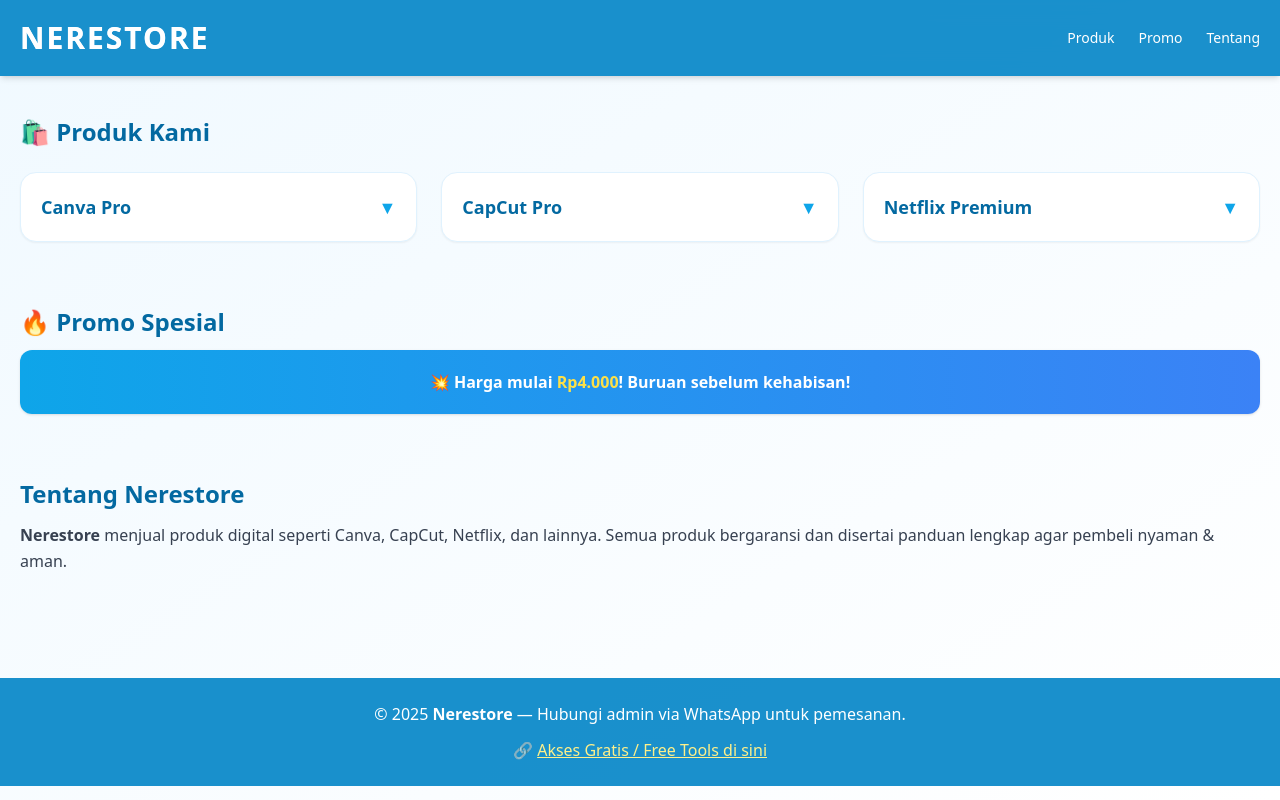
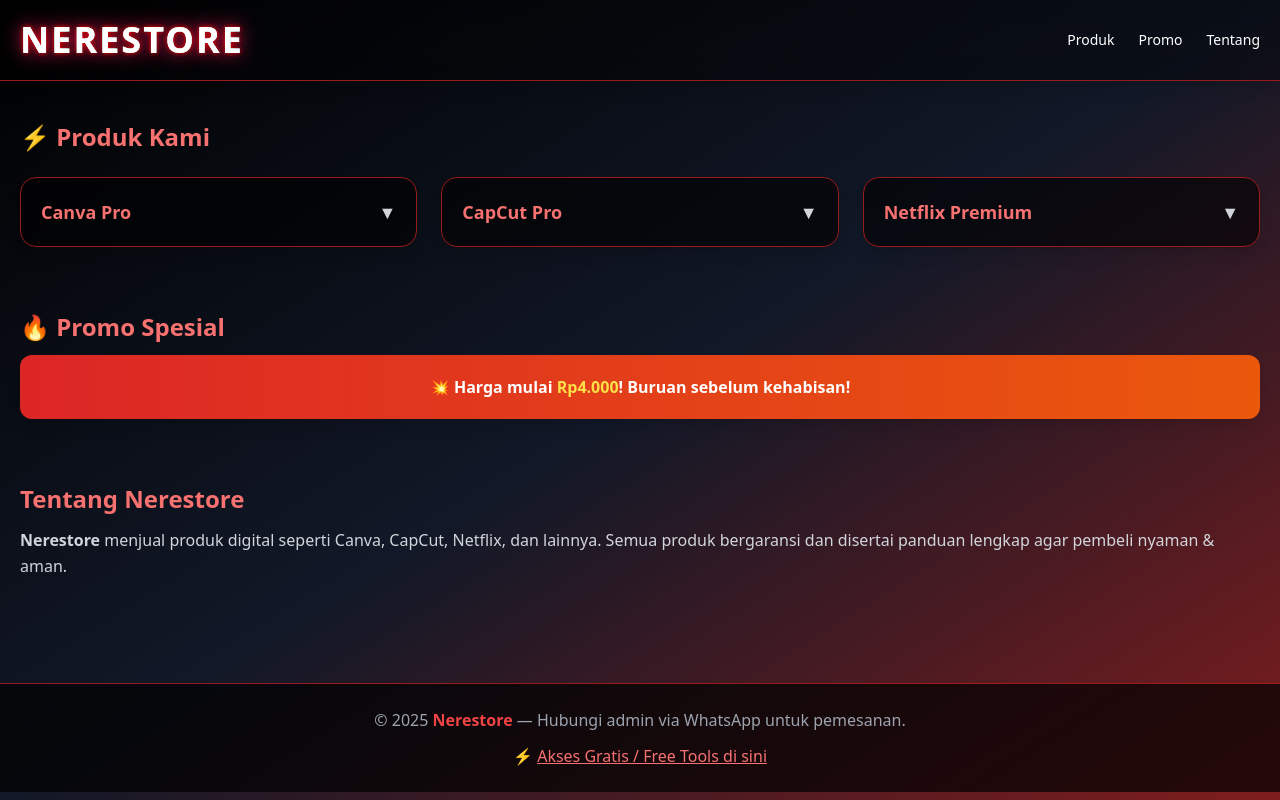
Before and after one commit to Errenris/Nerestore, a Next.js app: page / in a window 1280 px wide. Built offline with nearby package versions, Linux system fonts and the light colour scheme.

Commit message:
Update index.js

```diff
--- a/pages/index.js
+++ b/pages/index.js
@@ -6,34 +6,41 @@
   const [openProduct, setOpenProduct] = useState(null)
 
   return (
-    <div className='min-h-screen bg-gradient-to-br from-sky-50 to-white text-gray-800'>
+    <div className='min-h-screen bg-gradient-to-br from-black via-gray-900 to-red-900 text-gray-100 relative overflow-hidden'>
       <Head>
-        <title>Nerestore — Digital Store</title>
+        <title>Nerestore ⚡ Digital Store</title>
         <meta
           name='description'
           content='Nerestore: Jual produk digital seperti Canva Pro, CapCut Pro, Netflix, dan lainnya.'
         />
       </Head>
 
+      {/* ===== PETIR BACKGROUND ===== */}
+      <div className='absolute inset-0 overflow-hidden pointer-events-none'>
+        <div className='lightning'></div>
+        <div className='lightning delay-1'></div>
+        <div className='lightning delay-2'></div>
+      </div>
+
       {/* ===== HEADER ===== */}
-      <header className='backdrop-blur-md bg-sky-600/90 text-white sticky top-0 z-50 shadow-md'>
+      <header className='backdrop-blur-md bg-black/40 text-white sticky top-0 z-50 shadow-lg border-b border-red-800'>
         <div className='container mx-auto flex items-center justify-between p-5'>
-          <h1 className='text-3xl font-extrabold tracking-wide'>
+          <h1 className='text-4xl font-extrabold tracking-wide relative'>
             <span
-              className='bg-gradient-to-r from-white to-sky-200 text-transparent bg-clip-text glitch-text'
+              className='glitch-text text-red-500'
               data-text='NERESTORE'
             >
               NERESTORE
             </span>
           </h1>
           <nav className='space-x-6 text-sm font-medium'>
-            <a href='#produk' className='hover:text-sky-200 transition'>
+            <a href='#produk' className='hover:text-red-400 transition'>
               Produk
             </a>
-            <a href='#promo' className='hover:text-sky-200 transition'>
+            <a href='#promo' className='hover:text-red-400 transition'>
               Promo
             </a>
-            <a href='#tentang' className='hover:text-sky-200 transition'>
+            <a href='#tentang' className='hover:text-red-400 transition'>
               Tentang
             </a>
           </nav>
@@ -41,44 +48,44 @@
       </header>
 
       {/* ===== MAIN CONTENT ===== */}
-      <main className='container mx-auto px-5 py-10'>
+      <main className='container mx-auto px-5 py-10 relative z-10'>
         {/* ==== PRODUK ==== */}
         <section id='produk'>
-          <h2 className='text-2xl font-bold mb-6 text-sky-700 flex items-center gap-2'>
-            🛍️ Produk Kami
+          <h2 className='text-2xl font-bold mb-6 text-red-400 flex items-center gap-2'>
+            ⚡ Produk Kami
           </h2>
 
           <div className='grid grid-cols-1 md:grid-cols-2 lg:grid-cols-3 gap-6'>
             {products.map((p) => (
               <div
                 key={p.id}
-                className='rounded-2xl border border-sky-100 bg-white shadow-sm hover:shadow-lg hover:-translate-y-1 transition-all duration-300 p-5'
+                className='rounded-2xl border border-red-800 bg-black/60 shadow-lg hover:shadow-red-700/50 hover:-translate-y-1 transition-all duration-300 p-5'
               >
                 <button
                   onClick={() => setOpenProduct(openProduct === p.id ? null : p.id)}
-                  className='w-full text-left text-lg font-semibold text-sky-700 flex justify-between items-center'
+                  className='w-full text-left text-lg font-semibold text-red-400 flex justify-between items-center'
                 >
                   {p.name}
-                  <span className='text-sky-500'>
+                  <span className='text-gray-300'>
                     {openProduct === p.id ? '▲' : '▼'}
                   </span>
                 </button>
 
                 {openProduct === p.id && (
-                  <div className='mt-4 border-t pt-3 space-y-3 animate-fadeIn'>
+                  <div className='mt-4 border-t border-red-700 pt-3 space-y-3 animate-fadeIn'>
                     {p.options.map((opt, i) => (
                       <div
                         key={i}
-                        className='flex justify-between items-center border border-sky-100 rounded-lg p-3 hover:bg-sky-50 transition-all'
+                        className='flex justify-between items-center border border-red-900 rounded-lg p-3 hover:bg-red-900/20 transition-all'
                       >
                         <div>
-                          <p className='font-medium text-gray-800'>{opt.name}</p>
-                          <p className='text-sm text-gray-500'>{opt.desc}</p>
+                          <p className='font-medium text-gray-100'>{opt.name}</p>
+                          <p className='text-sm text-gray-400'>{opt.desc}</p>
                         </div>
                         <a
                           href={`https://wa.me/6289601570287?text=Halo!%20Saya%20ingin%20pesan%20${p.name}%20(${opt.name})`}
                           target='_blank'
-                          className='bg-sky-600 text-white text-sm px-4 py-1.5 rounded-lg hover:bg-sky-700 shadow-sm'
+                          className='bg-red-600 text-white text-sm px-4 py-1.5 rounded-lg hover:bg-red-700 shadow'
                         >
                           Beli
                         </a>
@@ -93,8 +100,8 @@
 
         {/* ==== PROMO ==== */}
         <section id='promo' className='mt-16'>
-          <h2 className='text-2xl font-bold text-sky-700 mb-3'>🔥 Promo Spesial</h2>
-          <div className='p-5 rounded-xl bg-gradient-to-r from-sky-500 to-blue-500 text-white font-semibold text-center shadow'>
+          <h2 className='text-2xl font-bold text-red-400 mb-3'>🔥 Promo Spesial</h2>
+          <div className='p-5 rounded-xl bg-gradient-to-r from-red-600 to-orange-600 text-white font-semibold text-center shadow-lg'>
             💥 Harga mulai <span className='text-yellow-300'>Rp4.000</span>!
             Buruan sebelum kehabisan!
           </div>
@@ -102,8 +109,8 @@
 
         {/* ==== TENTANG ==== */}
         <section id='tentang' className='mt-16'>
-          <h2 className='text-2xl font-bold text-sky-700 mb-3'>Tentang Nerestore</h2>
-          <p className='text-gray-700 leading-relaxed'>
+          <h2 className='text-2xl font-bold text-red-400 mb-3'>Tentang Nerestore</h2>
+          <p className='text-gray-300 leading-relaxed'>
             <b>Nerestore</b> menjual produk digital seperti Canva, CapCut, Netflix, dan lainnya.
             Semua produk bergaransi dan disertai panduan lengkap agar pembeli nyaman & aman.
           </p>
@@ -111,17 +118,17 @@
       </main>
 
       {/* ===== FOOTER ===== */}
-      <footer className='bg-sky-600/90 text-white text-center py-6 mt-16'>
+      <footer className='bg-black/70 text-gray-400 text-center py-6 mt-16 border-t border-red-800'>
         <p>
-          © {new Date().getFullYear()} <b>Nerestore</b> — Hubungi admin via WhatsApp untuk pemesanan.
+          © {new Date().getFullYear()} <b className='text-red-500'>Nerestore</b> — Hubungi admin via WhatsApp untuk pemesanan.
         </p>
         <p className='mt-3'>
-          🔗{' '}
+          ⚡{' '}
           <a
             href='https://linktr.ee/nerestore.com'
             target='_blank'
             rel='noreferrer'
-            className='text-yellow-200 hover:text-white font-medium underline'
+            className='text-red-400 hover:text-white font-medium underline'
           >
             Akses Gratis / Free Tools di sini
           </a>
@@ -130,21 +137,17 @@
 
       <style jsx global>{`
         @keyframes fadeIn {
-          from {
-            opacity: 0;
-            transform: translateY(5px);
-          }
-          to {
-            opacity: 1;
-            transform: translateY(0);
-          }
+          from { opacity: 0; transform: translateY(5px); }
+          to { opacity: 1; transform: translateY(0); }
         }
-        .animate-fadeIn {
-          animation: fadeIn 0.3s ease-in-out;
-        }
+        .animate-fadeIn { animation: fadeIn 0.3s ease-in-out; }
+
+        /* Efek glitch merah */
         .glitch-text {
           position: relative;
           display: inline-block;
+          text-shadow: 0 0 5px red, 0 0 20px crimson;
+          animation: pulse 2s infinite alternate;
         }
         .glitch-text::before,
         .glitch-text::after {
@@ -152,16 +155,14 @@
           position: absolute;
           left: 0;
           top: 0;
-          color: white;
+          color: red;
           overflow: hidden;
           clip: rect(0, 900px, 0, 0);
           animation: glitch 2s infinite linear alternate-reverse;
         }
-        .glitch-text::before {
-          text-shadow: -2px 0 red;
-        }
         .glitch-text::after {
-          text-shadow: 2px 0 blue;
+          color: #ff0000;
+          text-shadow: 2px 0 #ff3333;
         }
         @keyframes glitch {
           0% { clip: rect(42px, 9999px, 44px, 0); }
@@ -171,6 +172,33 @@
           80% { clip: rect(64px, 9999px, 68px, 0); }
           100% { clip: rect(12px, 9999px, 16px, 0); }
         }
+
+        @keyframes pulse {
+          from { filter: brightness(1); }
+          to { filter: brightness(1.8); }
+        }
+
+        /* Efek PETIR */
+        .lightning {
+          position: absolute;
+          top: 0;
+          left: 0;
+          width: 100%;
+          height: 100%;
+          background: radial-gradient(circle, rgba(255,255,255,0.3) 0%, transparent 70%);
+          opacity: 0;
+          animation: flash 6s infinite;
+        }
+        .delay-1 { animation-delay: 2s; }
+        .delay-2 { animation-delay: 4s; }
+
+        @keyframes flash {
+          0%, 95%, 100% { opacity: 0; }
+          96% { opacity: 1; }
+          97% { opacity: 0.6; }
+          98% { opacity: 0; }
+          99% { opacity: 0.8; }
+        }
       `}</style>
     </div>
   )
```
